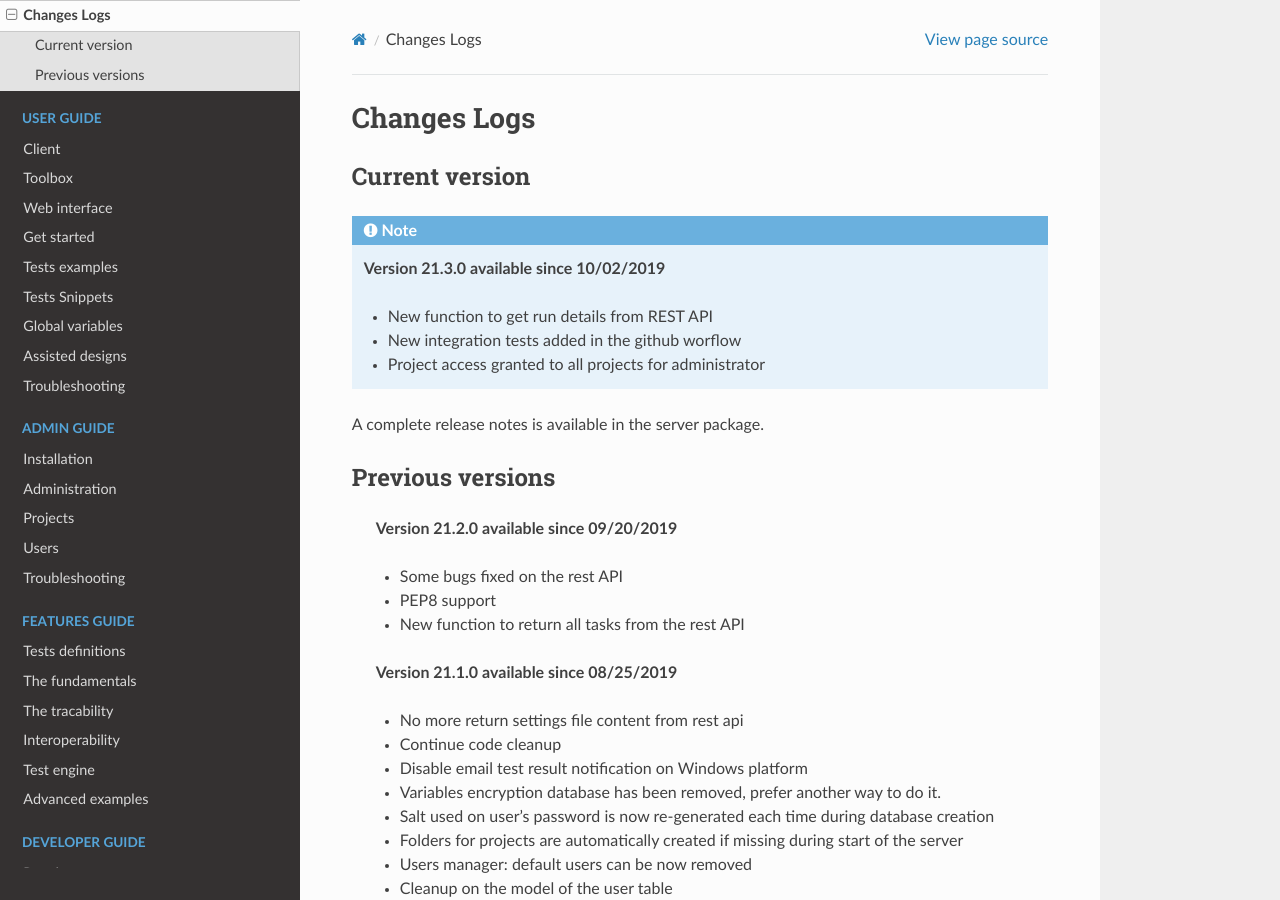
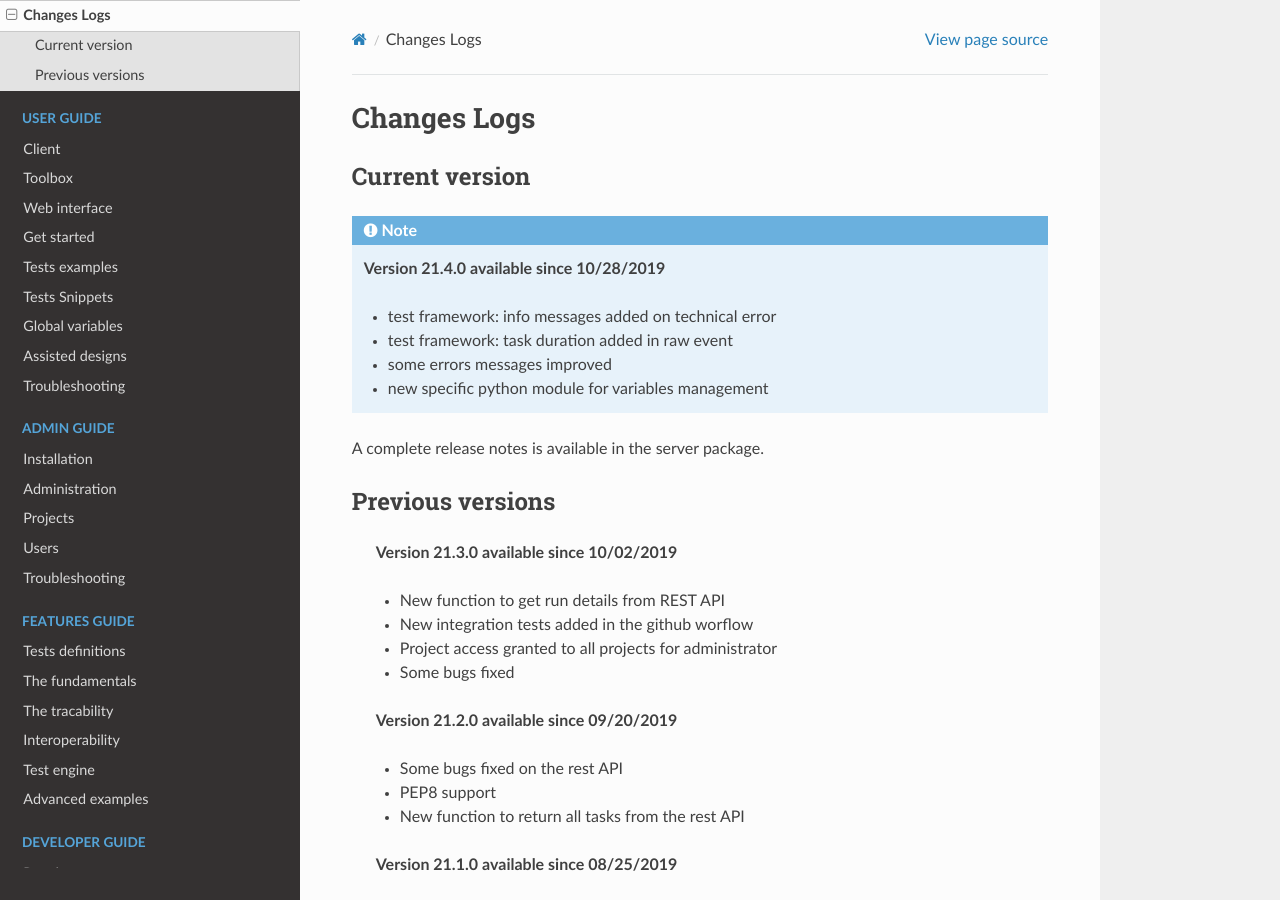
Before and after one commit to ExtensiveAutomation/extensiveautomation-en.readthedocs.io, a Sphinx documentation site: the page built from docs/about/releasenotes.rst, in a window 1280 px wide and 900 px high. Built offline with Sphinx 7.4.7 and the Read the Docs theme 2.0.0, drawn with Linux system fonts in a browser that asks for light colours.

Commit message:
new release 21.4

```diff
--- a/docs/about/releasenotes.rst
+++ b/docs/about/releasenotes.rst
@@ -6,16 +6,26 @@ Current version
 
 .. note::
 
+ **Version 21.4.0 available since 10/28/2019**
+
+ - test framework: info messages added on technical error
+ - test framework: task duration added in raw event
+ - some errors messages improved
+ - new specific python module for variables management
+
+A complete release notes is available in the server package.
+
+Previous versions
+-------------------
+
+..
+
  **Version 21.3.0 available since 10/02/2019**
 
  - New function to get run details from REST API
  - New integration tests added in the github worflow
  - Project access granted to all projects for administrator
-
-A complete release notes is available in the server package.
-
-Previous versions
--------------------
+ - Some bugs fixed
 
 ..
 
```
